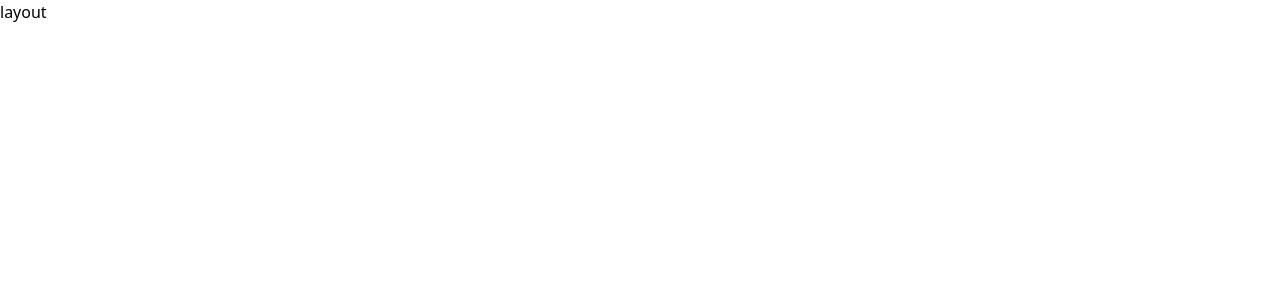
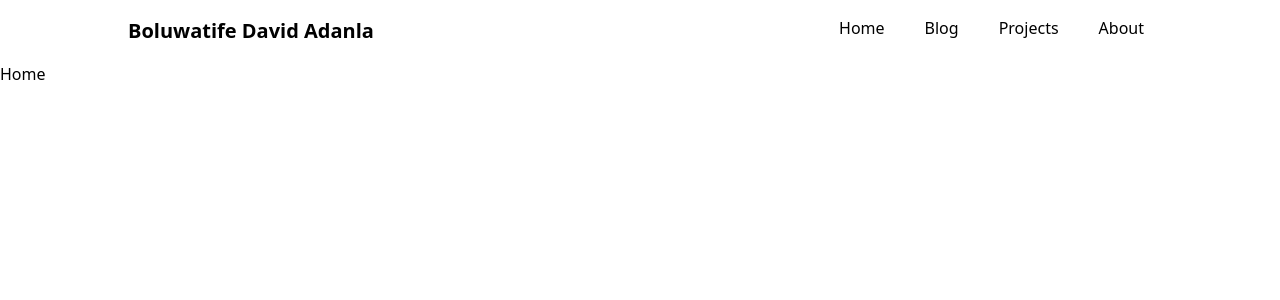
Before and after one commit to BOLUWATIFE-DAVID-ADANLA/boluwatifes-portfolio-app, a React (Vite) app: page / in a window 1280 px wide. Shown: the top 300 px of the page. Built offline with nearby package versions, Linux system fonts and the light colour scheme.

Commit message:
cleaned up the react routing set up

```diff
--- a/src/App.jsx
+++ b/src/App.jsx
@@ -1,22 +1,23 @@
 import React from "react";
-import { BrowserRouter, Route, Router, Routes } from "react-router-dom";
+import { BrowserRouter, Routes, Route } from "react-router-dom";
+import Layout from "./pages/layout";
 import About from "./pages/About";
 import Blog from "./pages/Blog";
 import Projects from "./pages/projects";
 import Home from "./pages/Home";
-import Layout from "./pages/layout";
+
 const App = () => {
   return (
     <BrowserRouter>
-    <Routes>
-      <Route path="/" element ={<Layout />} />
-      <Route path="/about" element ={<About />} />
-      <Route path="/projects" element ={<Projects />} />
-      <Route path="/home" element ={<Home />} />
-      <Route path="/blog" element ={<Blog />} />
-
-
-    </Routes>
+      <Routes>
+        {/* Layout wraps all routes */}
+        <Route path="/" element={<Layout />}>
+          <Route index element={<Home />} /> {/* Default route */}
+          <Route path="about" element={<About />} />
+          <Route path="projects" element={<Projects />} />
+          <Route path="blog" element={<Blog />} />
+        </Route>
+      </Routes>
     </BrowserRouter>
   );
 };
--- a/src/pages/Layout.jsx
+++ b/src/pages/Layout.jsx
@@ -1,9 +1,15 @@
-import React from 'react'
+import React from "react";
+import { Outlet } from "react-router-dom";
+import Navbar from "../components/navbar";
+const Layout = () => {
+  return (
+    <div>
+      <Navbar /> {/* Navbar is always visible */}
+      <main>
+        <Outlet /> {/* Renders the active route’s component */}
+      </main>
+    </div>
+  );
+};
 
-const  Layout= () => {
-  return (
-    <div>layout</div>
-  )
-}
-
-export default Layout
+export default Layout;
```
